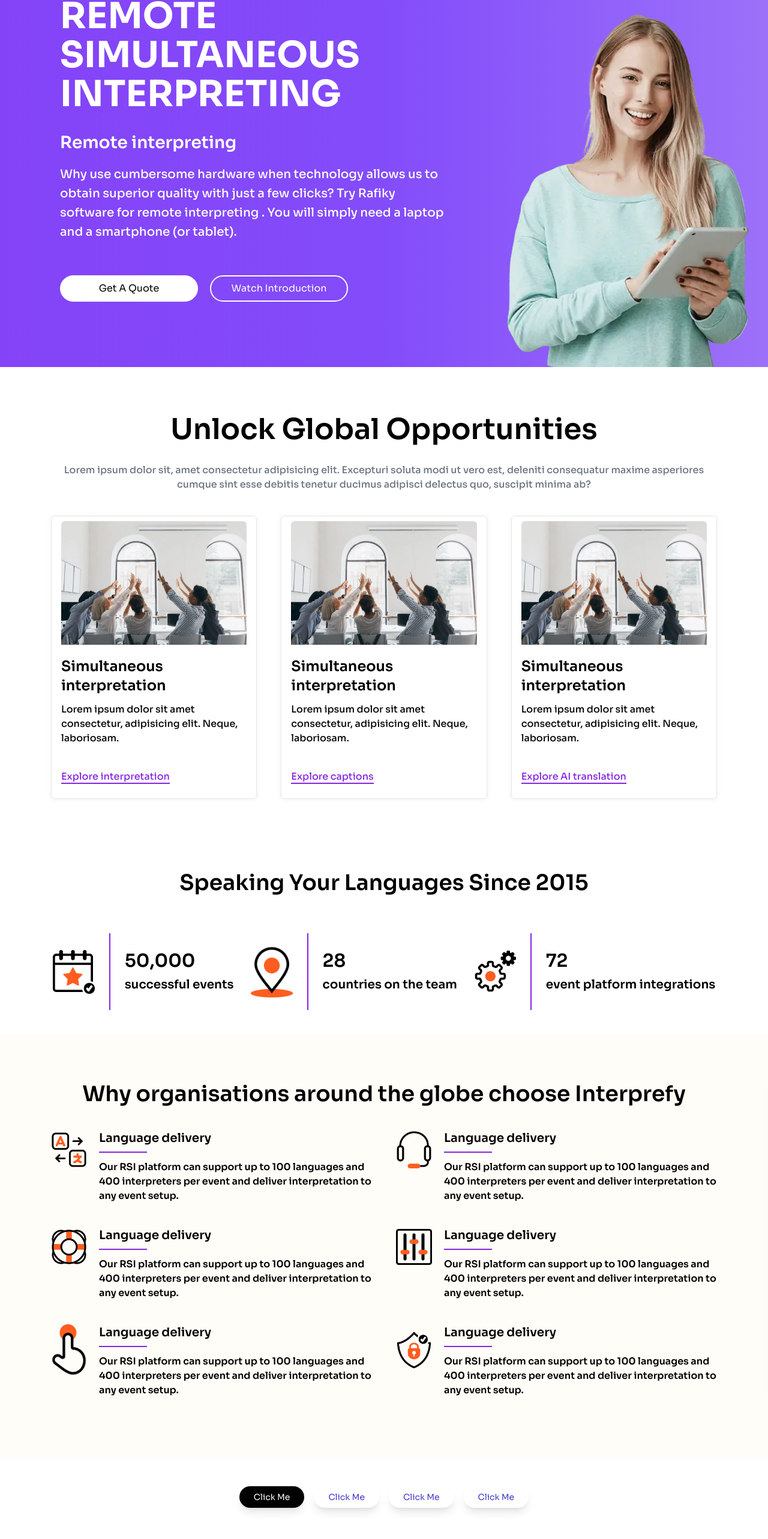
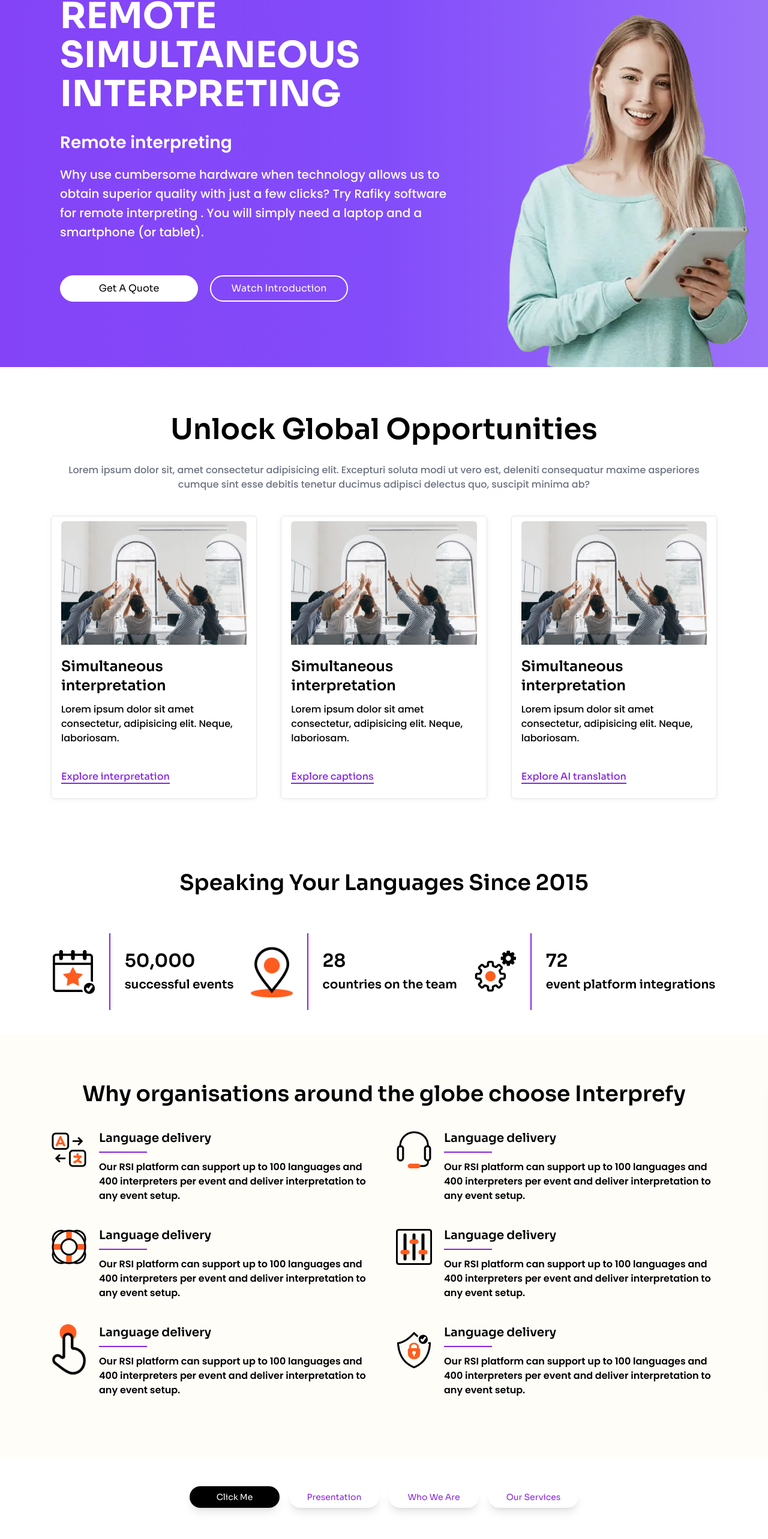
Before and after one commit to Abdullah-167/kudo, a Next.js app: page / in a window 1280 px wide. Shown: the part 216-2782 px from the top of the page at 60% size. Built offline with nearby package versions, Linux system fonts and the light colour scheme.

Commit message:
commit done

```diff
--- a/src/Components/Views/NewPage/Hero.tsx
+++ b/src/Components/Views/NewPage/Hero.tsx
@@ -6,16 +6,16 @@
 
     return (
         <header className="home-bgMain pt-10">
-            <div className="max-w-[1600px] mx-auto px-5">
+            <div className=" max-w-[1600px] mx-auto px-5">
                 <div className="header flex justify-between sm:gap-20 items-center">
                     <div className="pb-10 sm:pb-12 sm:pl-10 md:pl-20">
                         <div>
                             <h1 className="text-[40px] md:text-[60px] text-white font-bold  xl:max-w-[651px]  leading-[50px] sm:leading-[65px] pb-7">
                                 REMOTE SIMULTANEOUS INTERPRETING
                             </h1>
-                            <h2 className="text-[28px] font-semibold mb-4 text-white">
+                            <h2 className="font-poppins text-[28px] font-semibold mb-4 text-white">
                                 Remote interpreting                             </h2>
-                            <p className="text-base sm:text-[20px] font-medium text-white  xl:max-w-[750px] mb-10 sm:mb-14 leading-8">
+                            <p className="font-poppins text-base sm:text-[20px] font-medium text-white  xl:max-w-[750px] mb-10 sm:mb-14 leading-8">
                                 Why use cumbersome hardware when technology allows us to obtain superior quality with just a few clicks? Try Rafiky software for remote interpreting . You will simply need a laptop and a smartphone (or tablet).   </p>
                         </div>
                         <div className="flex item-center flex-wrap md:flex-nowrap gap-x-5  gap-y-3">
--- a/src/Components/Views/NewPage/NewFooter.tsx
+++ b/src/Components/Views/NewPage/NewFooter.tsx
@@ -7,6 +7,7 @@
 import { FaFacebookF } from 'react-icons/fa'
 import { GrLinkedinOption } from 'react-icons/gr'
 import { IoLogoInstagram } from 'react-icons/io5'
+import { FiSend } from 'react-icons/fi'
 
 
 
@@ -40,7 +41,7 @@
                             <h2 className='text-lg pb-2 font-semibold'>Subscribe</h2>
                             <div className='flex items-center mb-4 cursor-pointer'>
                                 <input className='py-1.5 w-full bg-white border-blue-800 border px-2 outline-none rounded-l-md' placeholder='Email Address*' />
-                                <span className='text-2xl bg-blue-500 text-white flex justify-center items-center px-2 rounded-r-md py-[7.5px]'> <BiRightArrow /> </span>
+                                <span className='text-lg bg-[#8624e1] text-white flex justify-center items-center px-2 rounded-r-md py-[10px]'> <FiSend /> </span>
                             </div>
                             <p className='text-sm'>Our team is happy to answer your requests. Fill out the form and we will contact you in 15 minutes!</p>
                         </div>
--- a/src/Components/Views/NewPage/Tab.tsx
+++ b/src/Components/Views/NewPage/Tab.tsx
@@ -15,21 +15,21 @@
         },
         {
             id: 2,
-            btnHeading: 'Click Me',
+            btnHeading: 'Presentation',
             mainHeading: 'Hello Two',
             subHeading: 'Lorem ipsum dolor sit amet consectetur adipisicing elit. Ut, sit laudantium dolores omnis veritatis ipsum eius reprehenderit inventore voluptatem numquam!',
             img: '/newimg.jpg',
         },
         {
             id: 3,
-            btnHeading: 'Click Me',
+            btnHeading: 'Who We Are',
             mainHeading: 'Hello Three',
             subHeading: 'Lorem ipsum dolor sit amet consectetur adipisicing elit. Ut, sit laudantium dolores omnis veritatis ipsum eius reprehenderit inventore voluptatem numquam!',
             img: '/newimg.jpg',
         },
         {
             id: 4,
-            btnHeading: 'Click Me',
+            btnHeading: 'Our Services',
             mainHeading: 'Hello Four',
             subHeading: 'Lorem ipsum dolor sit amet consectetur adipisicing elit. Ut, sit laudantium dolores omnis veritatis ipsum eius reprehenderit inventore voluptatem numquam!',
             img: '/newimg.jpg',
@@ -48,12 +48,12 @@
                             return (
                                 <div key={index}>
                                     <div
-                                        className={`px-6 py-2 mb-14 rounded-full cursor-pointer text-center shadow-lg ${activeTab === item.id ? "bg-black" : " bg-transparent text-black"
+                                        className={`px-6 py-2 mb-14 rounded-full cursor-pointer text-center shadow-lg min-w-[150px] ${activeTab === item.id ? "bg-black" : " bg-transparent text-black"
                                             }`}
                                         onClick={() => setActiveTab(item.id)}
                                     >
                                         <h1
-                                            className={` whitespace-nowrap text-sm ${activeTab === item.id ? "text-white" : "text-indigo-700"
+                                            className={` whitespace-nowrap text-sm ${activeTab === item.id ? "text-white" : "text-[#8624e1]"
                                                 }`}
                                         >
                                             {item.btnHeading}
@@ -74,7 +74,7 @@
                                                 <h2 className="text-3xl font-medium pb-5">
                                                     {item.mainHeading}
                                                 </h2>
-                                                <p className="text-lg font-normal leading-8 md:pb-10">
+                                                <p className="font-poppins text-lg font-normal leading-8 md:pb-10">
                                                     {item.subHeading}
                                                 </p>
                                             </div>
--- a/src/Components/Views/NewPage/Unlock.tsx
+++ b/src/Components/Views/NewPage/Unlock.tsx
@@ -6,14 +6,14 @@
         <section className='container'>
             <div className='  py-20'>
                 <h2 className='text-5xl text-center font-semibold pb-8'>Unlock Global Opportunities</h2>
-                <p className=' text-center font-medium text-gray-500 pb-10'>Lorem ipsum dolor sit, amet consectetur adipisicing elit. Excepturi soluta modi ut vero est, deleniti consequatur maxime asperiores cumque sint esse debitis tenetur ducimus adipisci delectus quo, suscipit minima ab?</p>
+                <p className='font-poppins text-center font-medium text-gray-500 pb-10'>Lorem ipsum dolor sit, amet consectetur adipisicing elit. Excepturi soluta modi ut vero est, deleniti consequatur maxime asperiores cumque sint esse debitis tenetur ducimus adipisci delectus quo, suscipit minima ab?</p>
                 <div className='flex flex-wrap md:flex-nowrap justify-center gap-10'>
                     {data.map((item, index) => {
                         return (
                             <div className='card-shadow border px-4 pt-2 pb-6 rounded-md' key={index}>
                                 <Image className='pb-5 rounded-t-md' src={item.img} alt={'cards-img'} width={500} height={500} />
                                 <h2 className='text-2xl font-semibold pb-3'>{item.heading}</h2>
-                                <p className=' font-medium pb-10'>{item.para}</p>
+                                <p className='font-poppins font-medium pb-10'>{item.para}</p>
                                 <span className=' font-medium text-[#8624E1] border-b-2 border-b-[#8624E1] hover:border-black hover:text-black duration-500 cursor-pointer'>
                                     {item.btn}
                                 </span>
--- a/src/Components/Views/NewPage/WhyUs.tsx
+++ b/src/Components/Views/NewPage/WhyUs.tsx
@@ -15,7 +15,7 @@
                                 <div>
                                     <h3 className='text-xl font-semibold pb-2'>{item.heading}</h3>
                                     <div className='w-20 h-[2px] bg-[#8624e1] mb-3'></div>
-                                    <p className=' font-semibold'>{item.para}</p>
+                                    <p className='font-poppins font-semibold'>{item.para}</p>
                                 </div>
                             </div>
                         )
--- a/src/styles/globals.css
+++ b/src/styles/globals.css
@@ -1,5 +1,6 @@
 @import url('https://fonts.googleapis.com/css2?family=Sora:wght@100;200;300;400;500;600;700;800&display=swap');
 
+@import url('https://fonts.googleapis.com/css2?family=Poppins:wght@100;200;300;400;500;600;700;800;900&display=swap');
 
 @tailwind base;
 @tailwind components;
@@ -12,6 +13,10 @@
   box-sizing: border-box;
 }
 
+
+.font-poppins {
+  font-family: 'Poppins', sans-serif;
+}
 
 body {
   overflow-x: hidden;
```
